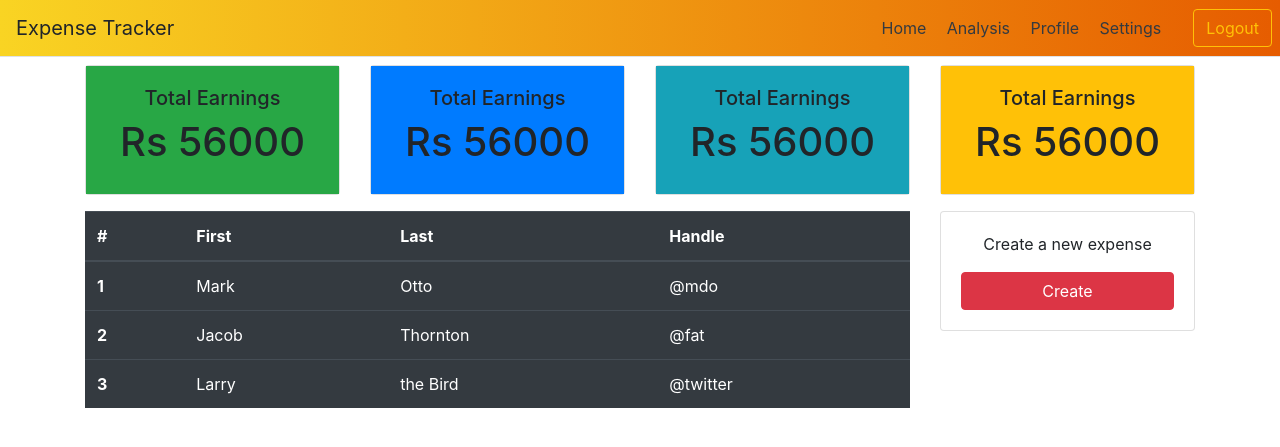
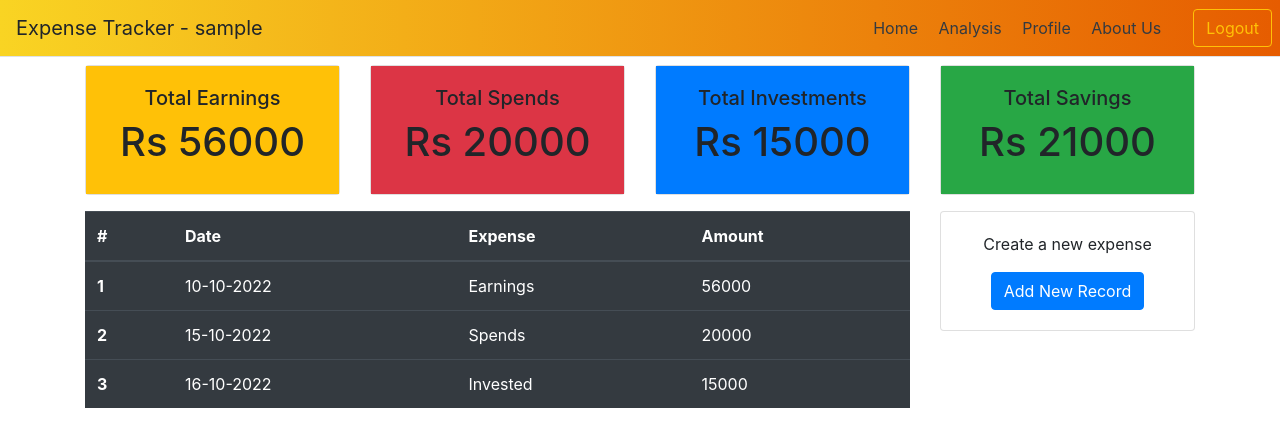
Before and after one commit to dev-shinde/Flipr-Hack, a Flask app: page /home in a window 1280 px wide. Shown: the top 447 px of the page. Run offline with Flask 2, Linux system fonts and the light colour scheme; the visitor is signed in with stand-in values (Sample User, id 1); tables that the repository leaves empty or names only in its code hold one stand-in row (values such as "Sample post").

Commit message:
Session errors fixed and added collapse form for add new expense in home page

```diff
--- a/main.py
+++ b/main.py
@@ -1,36 +1,35 @@
-from flask import Flask, render_template, request, redirect, session
+from flask import Flask, render_template, request, redirect, session, url_for
 import mysql.connector  # pip install mysql-connector-python
 import os
-from datetime import timedelta
+from datetime import timedelta  # used for setting session timeout
+from markupsafe import escape
 
 
 app = Flask(__name__)
-sec_key = os.urandom(24)
-app.secret_key = sec_key  # generating 24 char key
-# creating connection object with mysql
-myconn = mysql.connector.connect(host="localhost", user="root", passwd="123456", port=3306, database='expense',
-                                 auth_plugin='mysql_native_password')
-cursor = myconn.cursor()
+app.secret_key = os.urandom(24)
+conn = mysql.connector.connect(host="localhost", user="root", passwd="123456", port=3306, database='expense',
+                               auth_plugin='mysql_native_password')
+cursor = conn.cursor()
 
 
 @app.route('/')
 def login():
     session.permanent = True
     app.permanent_session_lifetime = timedelta(minutes=5)
-    # if user is already logged in same browser and session is active then redirect to homepage else redirect to
-    # login page
     if 'user_id' in session:
-        return redirect("/home")
+        cursor.execute("""select * from user_login where user_id = {}""".format(session['user_id']))
+        userdata = cursor.fetchall()
+        return redirect(url_for('home', user_name=userdata[0][1]))
     else:
         return render_template("index.html")
 
 
 @app.route('/register')
 def register():
-    # if user is already logged in same browser and session is active then redirect to homepage else redirect to
-    # register page
     if 'user_id' in session:
-        return redirect("/home")
+        cursor.execute("""select * from user_login where user_id = {}""".format(session['user_id']))
+        userdata = cursor.fetchall()
+        return redirect(url_for("home", user_name=userdata[0][1]))
     else:
         return render_template("register.html")
 
@@ -38,7 +37,9 @@ def register():
 @app.route('/home')
 def home():
     if 'user_id' in session:
-        return render_template('home.html')
+        cursor.execute("""select * from user_login where user_id = {} """.format(session['user_id']))
+        userdata = cursor.fetchall()
+        return render_template('home.html', user_name=userdata[0][1])
     else:
         return redirect('/')
 
@@ -50,41 +51,58 @@ def about():
 
 @app.route('/login_validation', methods=['POST'])
 def login_validation():
-    email = request.form.get('email')
-    passwd = request.form.get('password')
-    cursor.execute(
-        """SELECT * FROM EXPENSE_DETAILS WHERE EMAIL_ID LIKE '{}' AND USER_PASSWORD LIKE '{}'""".format(email, passwd))
-    users = cursor.fetchall()
-    # above code will return the one result in list of tuple
-    if len(users) > 0:
-        session['user_id'] = users[0][0]
+    if 'user_id' not in session:
+        email = request.form.get('email')
+        passwd = request.form.get('password')
+        cursor.execute(
+            """SELECT * FROM user_login WHERE email LIKE '{}' AND password LIKE '{}'""".format(email, passwd))
+        users = cursor.fetchall()
+        print("Login_validation user: ", users)
+        # above code will return the one result in list of tuple
+        if len(users) > 0:
+            session['user_id'] = users[0][0]
+            return redirect('home')
+        else:
+            return redirect('/')
+    else:
+        # cursor.execute("""select * from user_login where user_id = {} """.format(session['user_id']))
+        # userdata = cursor.fetchall()
         return redirect('/home')
-    else:
-        return redirect('/')
 
 
 @app.route('/registration', methods=['POST'])
 def registration():
-    name = request.form.get('name')
-    email = request.form.get('email')
-    passwd = request.form.get('password')
-    if len(name) > 5 and len(email) > 10 and len(passwd) > 5:
-        cursor.execute("""INSERT INTO expense_details VALUES(NULL,'{}','{}','{}')""".format(name, email, passwd))
-        myconn.commit()
+    if 'user_id' not in session:
+        name = request.form.get('name')
+        email = request.form.get('email')
+        passwd = request.form.get('password')
+        if len(name) > 5 and len(email) > 10 and len(passwd) > 5:
+            try:
+                cursor.execute(
+                    """INSERT INTO user_login(username, email, password) VALUES('{}','{}','{}')""".format(name, email,
+                                                                                                          passwd))
+                conn.commit()
+            except Exception as e:
+                print(e)
 
-        cursor.execute("""SELECT user_id from expense_details where email_id LIKE '{}'""".format(email))
-        myuser = cursor.fetchall()
-        session['user_id'] = myuser[0][0]
-        return redirect('/home')
+            cursor.execute("""SELECT * from user_login where email LIKE '{}'""".format(email))
+            myuser = cursor.fetchall()
+            print(myuser)
+            session['user_id'] = myuser[0][0]
+            return redirect(url_for('home', user_name=myuser[0][1]))
+        else:
+            return redirect('/register')
     else:
-        return redirect('/register')
+        cursor.execute("""select * from user_login where user_id = {} """.format(session['user_id']))
+        userdata = cursor.fetchall()
+        return redirect(url_for('home', user_name=userdata[0][1]))
 
 
 @app.route('/logout')
 def logout():
     try:
         session.pop("user_id")
-    except: # a user already had been logged-out but still logged-in in another tab and from there try to log-out
+    except:  # a user already had been logged-out but still logged-in in another tab and from there try to log-out
         pass
     return redirect('/')
 
--- a/templates/home.html
+++ b/templates/home.html
@@ -14,13 +14,13 @@
     </head>
     <body>
      <div class="bg-nav d-flex flex-column flex-md-row align-items-center pb-0 mb-0 border-bottom">
-      <h5 class="m-3 mr-md-auto font-weight-normal">Expense Tracker</h5>
+      <h5 class="m-3 mr-md-auto font-weight-normal">Expense Tracker - {{ user_name }}</h5>
 
       <nav class="m-2 my-md-0 mr-md-3">
         <a class="py-2 m-2 text-dark" href="/home">Home</a>
         <a class="py-2 m-2 text-dark" href="#">Analysis</a>
         <a class="py-2 m-2 text-dark" href="#">Profile</a>
-        <a class="py-2 m-2 text-dark" href="#">Settings</a>
+        <a class="py-2 m-2 text-dark" href="#">About Us</a>
       </nav>
          <a class="btn m-2 btn-outline-warning" href="/logout">Logout</a>
     </div>
@@ -29,7 +29,7 @@
          <div class="row my-2">
              <div class="col-md-3">
                  <div class="card">
-                     <div class="card-body bg-success">
+                     <div class="card-body bg-warning">
                          <h5 class="text-center">Total Earnings</h5>
                          <h1 class="text-center">Rs 56000</h1>
                      </div>
@@ -37,25 +37,25 @@
              </div>
              <div class="col-md-3">
                  <div class="card">
-                     <div class="card-body bg-primary">
-                         <h5 class="text-center">Total Earnings</h5>
-                         <h1 class="text-center">Rs 56000</h1>
+                     <div class="card-body bg-danger">
+                         <h5 class="text-center">Total Spends</h5>
+                         <h1 class="text-center">Rs 20000</h1>
                      </div>
                  </div>
              </div>
              <div class="col-md-3">
                  <div class="card">
-                     <div class="card-body bg-info">
-                         <h5 class="text-center">Total Earnings</h5>
-                         <h1 class="text-center">Rs 56000</h1>
+                     <div class="card-body bg-primary">
+                         <h5 class="text-center">Total Investments</h5>
+                         <h1 class="text-center">Rs 15000</h1>
                      </div>
                  </div>
              </div>
              <div class="col-md-3">
                  <div class="card">
-                     <div class="card-body bg-warning">
-                         <h5 class="text-center">Total Earnings</h5>
-                         <h1 class="text-center">Rs 56000</h1>
+                     <div class="card-body bg-success">
+                         <h5 class="text-center">Total Savings</h5>
+                         <h1 class="text-center">Rs 21000</h1>
                      </div>
                  </div>
              </div>
@@ -67,29 +67,29 @@
                   <thead>
                     <tr>
                       <th scope="col">#</th>
-                      <th scope="col">First</th>
-                      <th scope="col">Last</th>
-                      <th scope="col">Handle</th>
+                      <th scope="col">Date</th>
+                      <th scope="col">Expense</th>
+                      <th scope="col">Amount</th>
                     </tr>
                   </thead>
                   <tbody>
                     <tr>
                       <th scope="row">1</th>
-                      <td>Mark</td>
-                      <td>Otto</td>
-                      <td>@mdo</td>
+                      <td>10-10-2022</td>
+                      <td>Earnings</td>
+                      <td>56000</td>
                     </tr>
                     <tr>
                       <th scope="row">2</th>
-                      <td>Jacob</td>
-                      <td>Thornton</td>
-                      <td>@fat</td>
+                      <td>15-10-2022</td>
+                      <td>Spends</td>
+                      <td>20000</td>
                     </tr>
                     <tr>
                       <th scope="row">3</th>
-                      <td>Larry</td>
-                      <td>the Bird</td>
-                      <td>@twitter</td>
+                      <td>16-10-2022</td>
+                      <td>Invested</td>
+                      <td>15000</td>
                     </tr>
                   </tbody>
                 </table>
@@ -99,7 +99,27 @@
                  <div class="card text-center">
                      <div class="card-body">
                          <p>Create a new expense</p>
-                         <button class="btn btn-danger btn-block">Create</button>
+                         <a class="btn btn-primary" data-toggle="collapse" href="#collapseExample" role="button" aria-expanded="false" aria-controls="collapseExample">
+                            Add New Record
+                         </a>
+                         <div class="collapse" id="collapseExample">
+                              <div class="card card-body">
+                                <form>
+                                    <input type="date" class="form-control" name="date" placeholder="Select Date">
+<!--                                    <div class="input-group mb-3">-->
+                                      <select class="form-control" id="inputGroupSelect02">
+                                        <option selected>Expense type...</option>
+                                        <option value="1">Earning</option>
+                                        <option value="2">Spend</option>
+                                        <option value="3">Investment</option>
+                                        <option value="3">Savings</option>
+                                      </select>
+<!--                                    </div>-->
+                                    <input type="number" class="form-control" name="amount" placeholder="Enter Amount">
+                                    <input type="submit" class="btn btn-primary btn-block" value="Save">
+                                </form>
+                              </div>
+                         </div>
                      </div>
 
                  </div>
```
Also changed, not shown: README.md.
